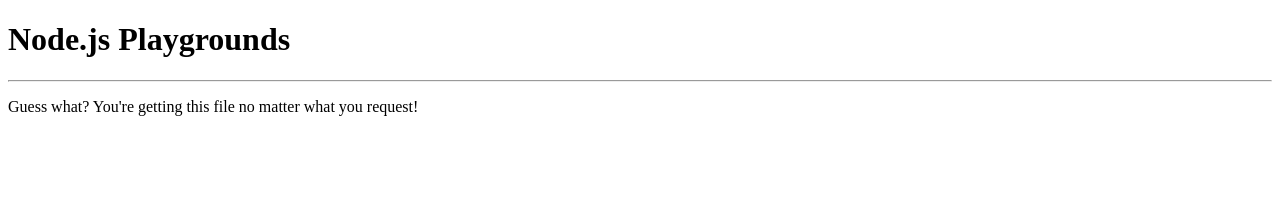
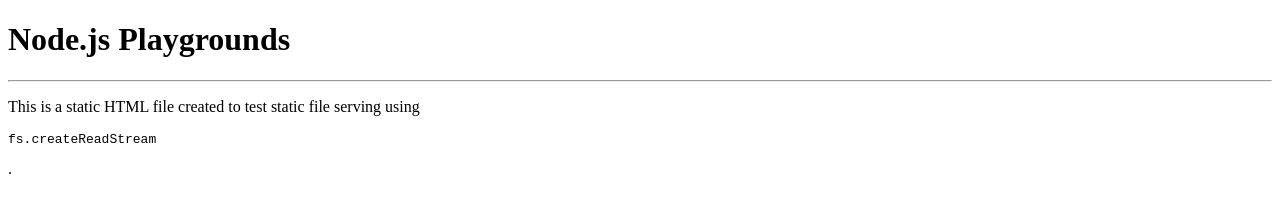
Before and after one commit to m-alani/node_learning, a website: page index.html in a window 1280 px wide. Drawn offline with Linux system fonts and the light colour scheme.

Commit message:
Playing with static file serving

```diff
--- a/index.html
+++ b/index.html
@@ -6,6 +6,6 @@
     <body>
         <h1>Node.js Playgrounds</h1>
         <hr>
-        <p>Guess what? You're getting this file no matter what you request!</p>
+        <p>This is a static HTML file created to test static file serving using <pre>fs.createReadStream</pre>.</p>
     </body>
 </html>
```
